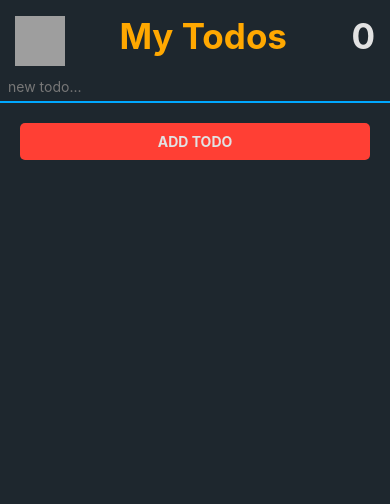
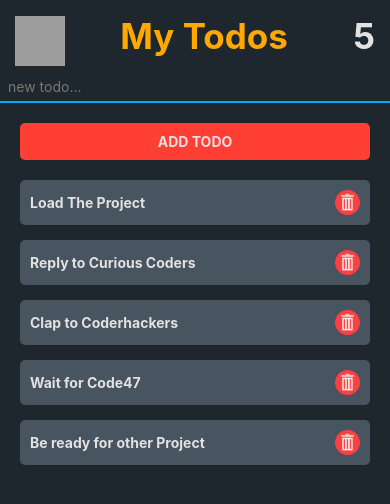
Before and after one commit to 1kenz/Project-011-todo-app-RN, a React Native app: screen / in a window 390 px wide. Shown: the top 504 px of the page. Built offline with nearby package versions, Linux system fonts and the light colour scheme; grey boxes are pictures that could not be loaded.

Commit message:
Update App.js

```diff
--- a/src/App.js
+++ b/src/App.js
@@ -5,7 +5,33 @@ import Header from "./components/Header";
 import AddTodo from "./components/addTodo";
 
 const App = () => {
-  const [todos, setTodos] = useState([]);
+  const [todos, setTodos] = useState([
+    {
+      key: 0,
+      todo: "Load The Project",
+      isDone: false,
+    },
+    {
+      key: 1,
+      todo: "Reply to Curious Coders",
+      isDone: false,
+    },
+    {
+      key: 2,
+      todo: "Clap to Coderhackers",
+      isDone: false,
+    },
+    {
+      key: 3,
+      todo: "Wait for Code47",
+      isDone: false,
+    },
+    {
+      key: 4,
+      todo: "Be ready for other Project",
+      isDone: false,
+    },
+  ]);
   const todo_num = todos.length;
 
   const pressHandler = (key) => {
```
